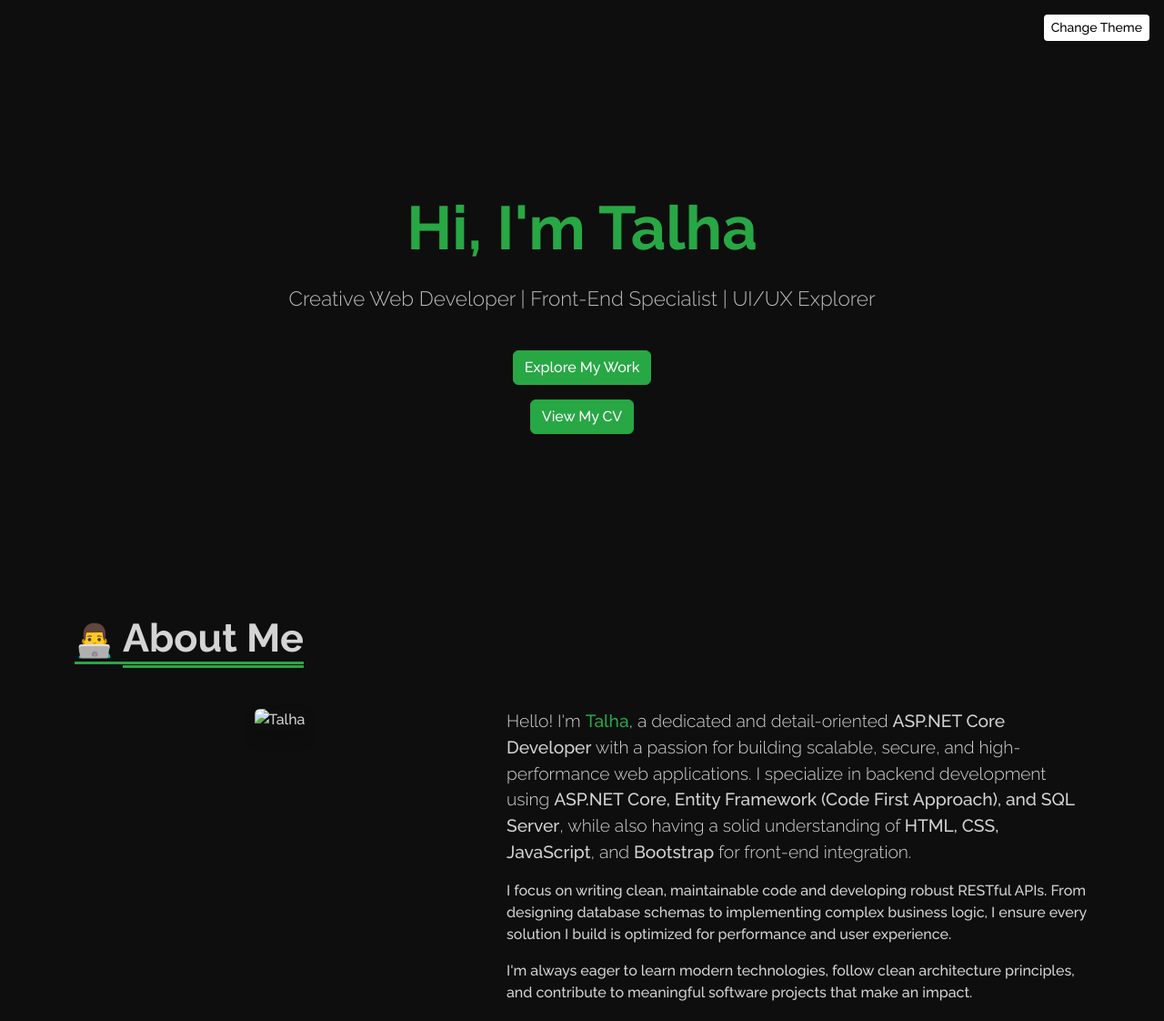
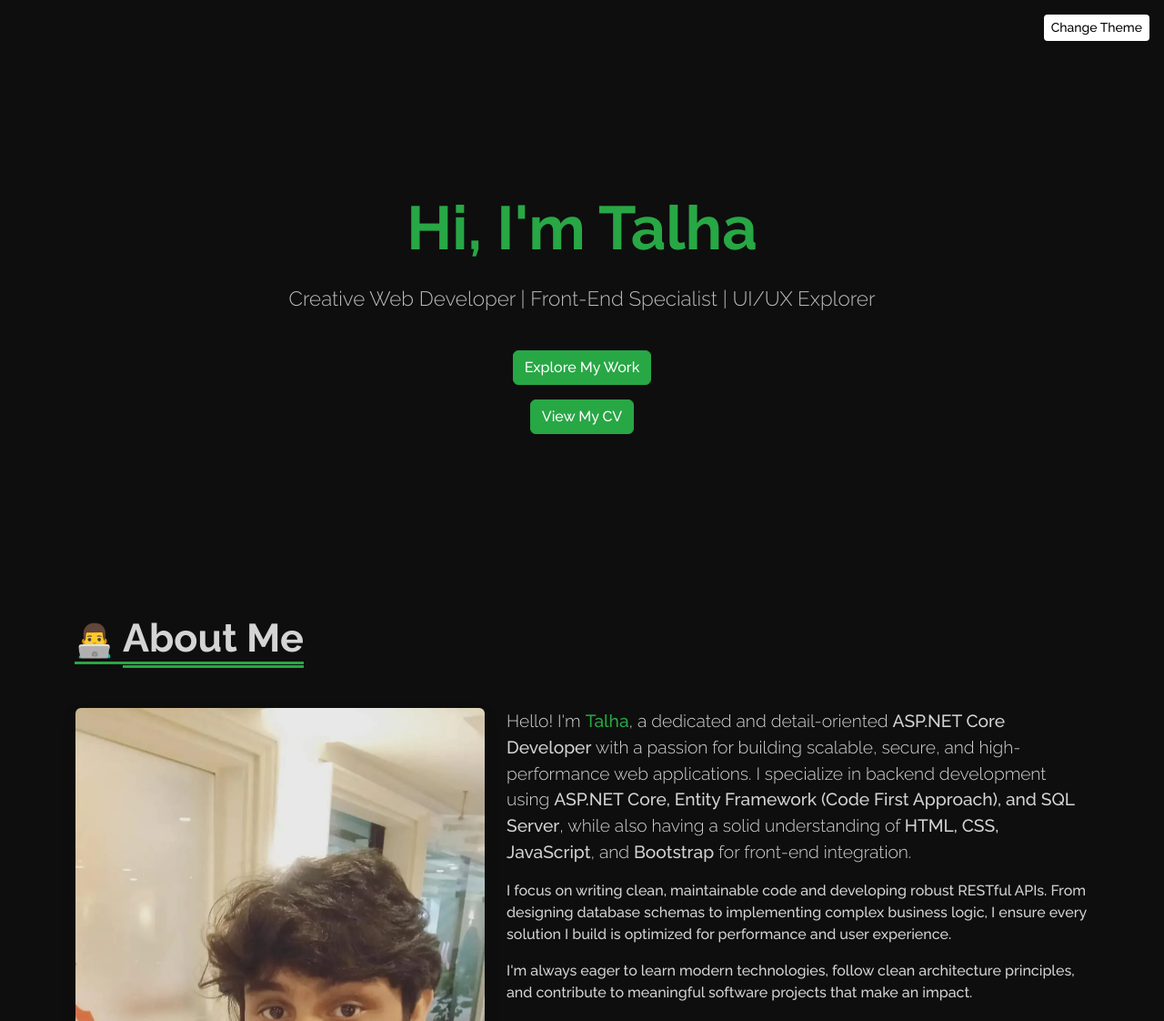
Before and after one commit to talhakhan12345/Portfolio, a plain HTML site: page index.html in a window 1280 px wide. Shown: the top 1122 px of the page at 91% size. Drawn offline with nearby package versions, Linux system fonts and the light colour scheme.

Commit message:
Update index.html

```diff
--- a/index.html
+++ b/index.html
@@ -230,7 +230,7 @@
       <div class="row align-items-start"> <!-- changed align-items-center to align-items-start -->
         <div class="col-md-5 mb-4 mb-md-0 text-center">
           <div style="width: 100%; max-width: 450px; margin: 0 auto;">
-            <img src="assets/WhatsApp Image 2025-07-29 at 6.03.51 PM.jpeg" alt="Talha"
+            <img src="WhatsApp Image 2025-07-29 at 6.03.51 PM.jpeg" alt="Talha"
               class="img-fluid rounded shadow"
               style="width: 100%; height: 500px; object-fit: cover; object-position: top center; border-radius: 15px;" />
           </div>
```
